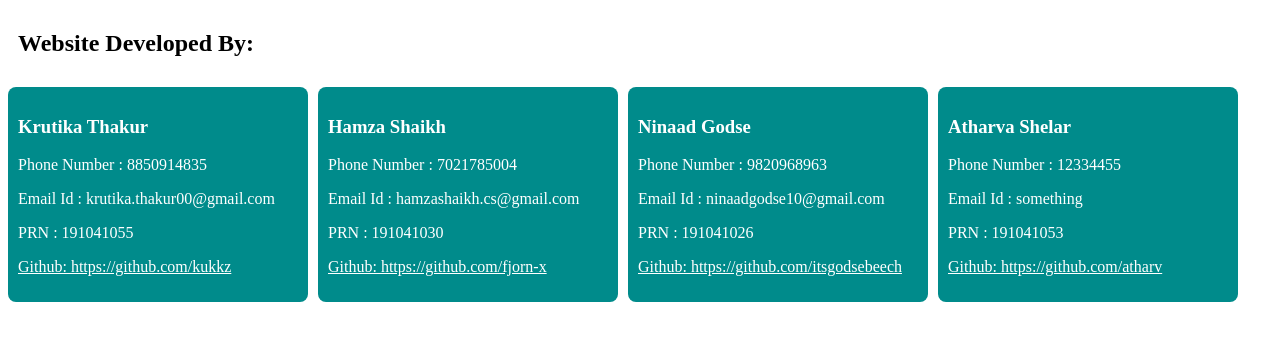
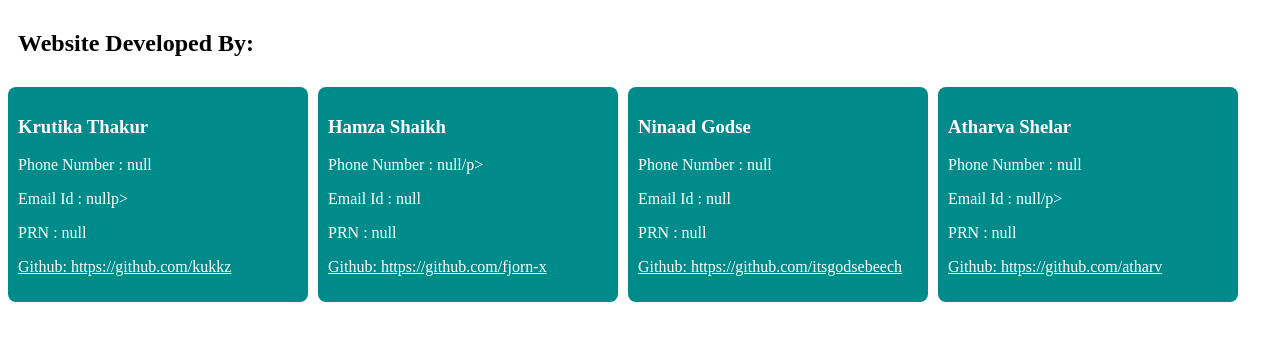
Before and after one commit to fjorn-x/LaplaceTransform, a Flask app: page /about in a window 1280 px wide. Shown: the part 54-395 px from the top of the page. Run offline with Flask 2, Linux system fonts and the light colour scheme.

Commit message:
Update about.html

```diff
--- a/templates/about.html
+++ b/templates/about.html
@@ -75,9 +75,9 @@
         <div class="box">
         <p>
              <h3>Krutika Thakur</h3>
-              <p> Phone Number : 8850914835</p>
-              <p>Email Id : krutika.thakur00@gmail.com</p>
-              <p>PRN : 191041055<p>
+              <p> Phone Number : null</p>
+              <p>Email Id : nullp>
+              <p>PRN : null<p>
 
          <a href="https://github.com/kukkz" style="color: white;">Github: https://github.com/kukkz</a></p>
         </div>
@@ -85,9 +85,9 @@
             <div class="box" >
                 <p>
                     <h3>Hamza Shaikh</h3>
-                    <p>Phone Number : 7021785004</p>
-                    <p>Email Id :  hamzashaikh.cs@gmail.com</p>
-                    <p>PRN : 191041030</p>
+                    <p>Phone Number : null/p>
+                    <p>Email Id :  null</p>
+                    <p>PRN : null</p>
 
             <a href="https://github.com/fjorn-x" style="color: white;">Github: https://github.com/fjorn-x </a></p>
 
@@ -96,9 +96,9 @@
             <div class="box" >
                 <p>
                     <h3>Ninaad Godse</h3>
-                    <p>Phone Number : 9820968963</p>
-                    <p>Email Id : ninaadgodse10@gmail.com</p>
-                    <p>PRN : 191041026</p>
+                    <p>Phone Number : null</p>
+                    <p>Email Id : null</p>
+                    <p>PRN : null</p>
 
             <a href="https://github.com/itsgodsebeech" style="color: white;">Github: https://github.com/itsgodsebeech </a></p>
 
@@ -108,9 +108,9 @@
             <div class="box" >
                 <p>
                     <h3>Atharva Shelar</h3>
-                    <p>Phone Number : 12334455</p>
-                    <p>Email Id : something</p>
-                    <p>PRN : 191041053<p>
+                    <p>Phone Number : null</p>
+                    <p>Email Id : null/p>
+                    <p>PRN : null<p>
 
             <a href="https://github.com/atharv" style="color: white;">Github: https://github.com/atharv </a></p>
 
```
